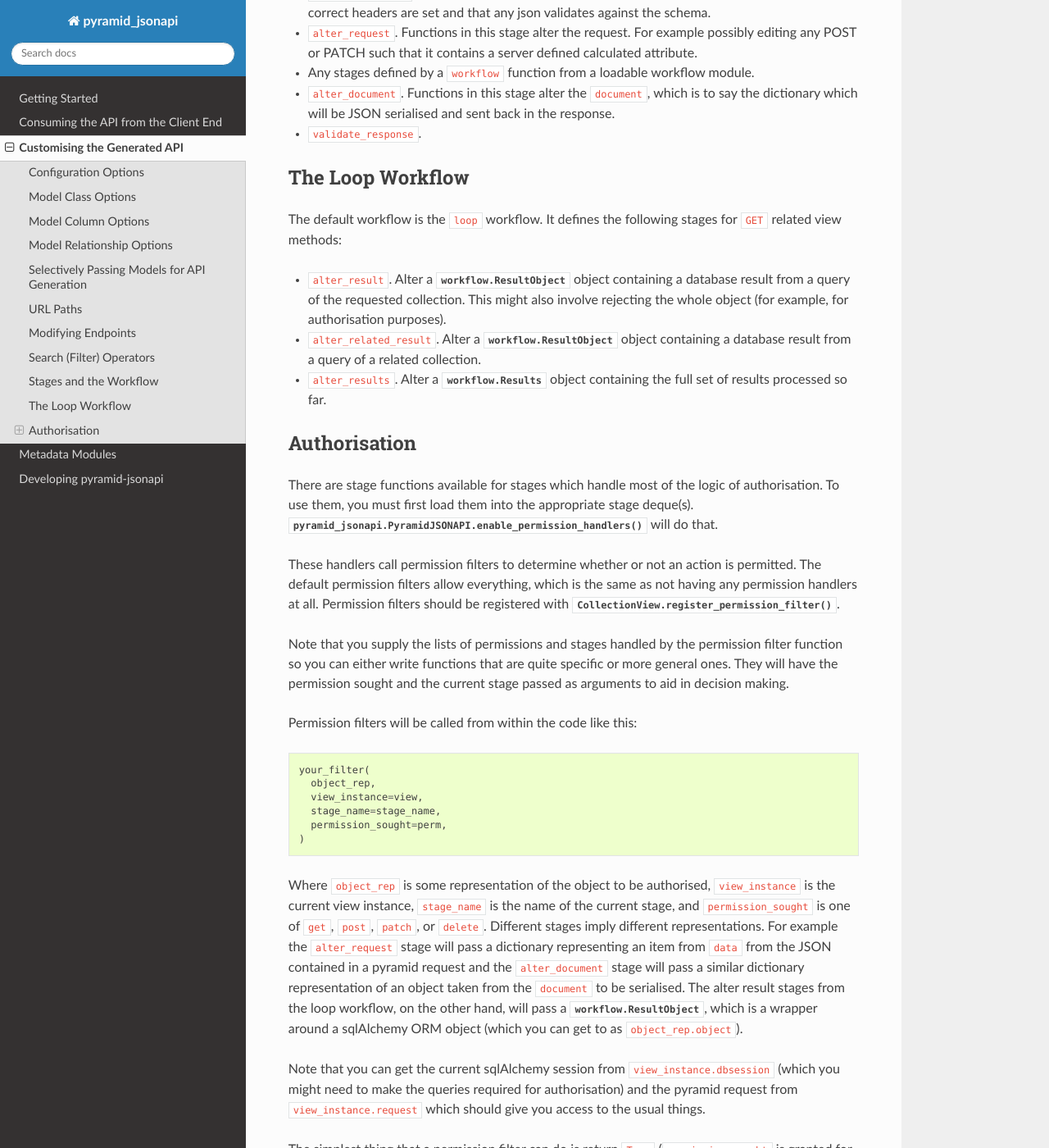
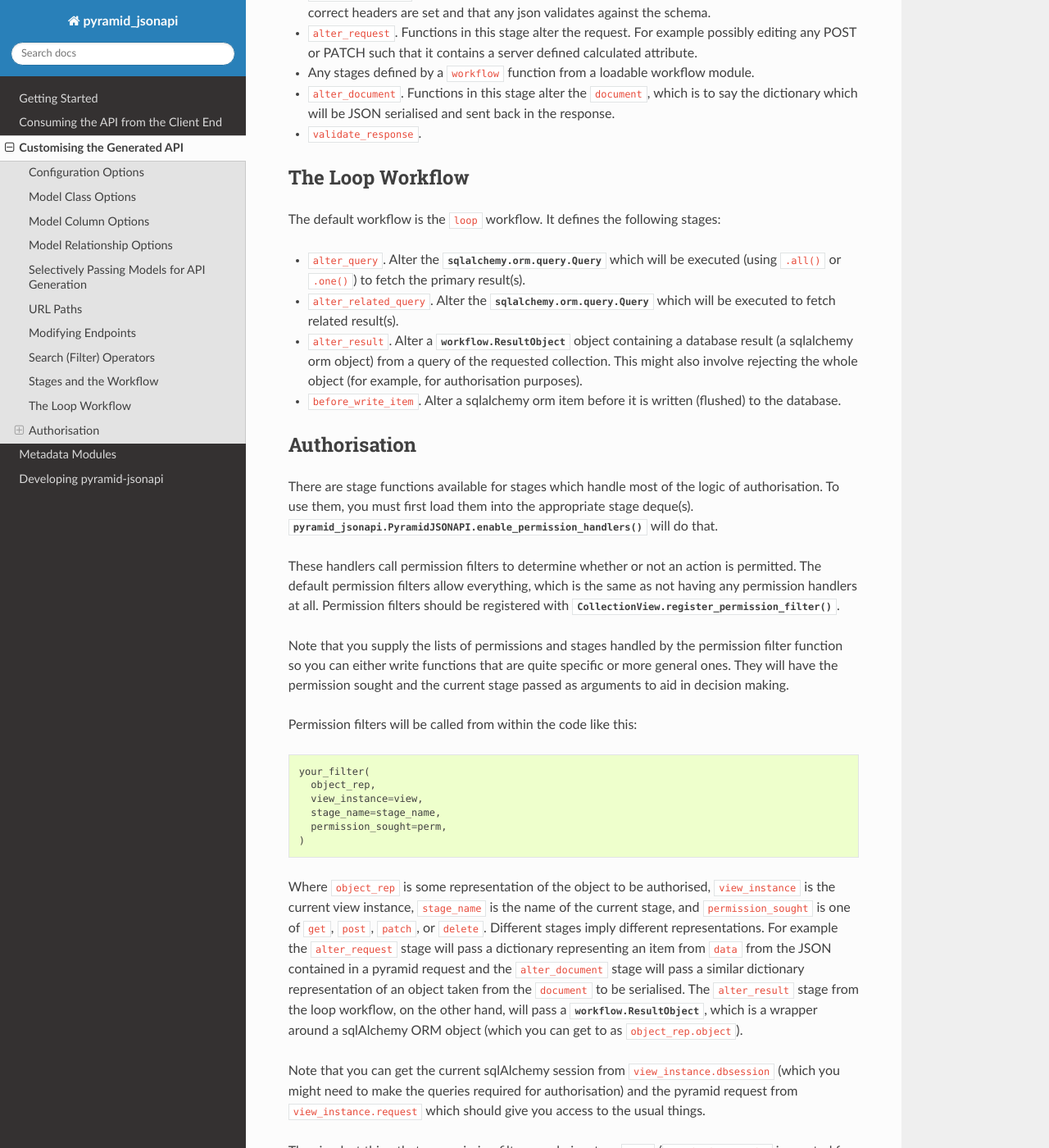
Before and after one commit to colinhiggs/pyramid-jsonapi, a Sphinx documentation site: the page built from docs/source/customisation.rst, in a window 1280 px wide and 1400 px high, scrolled down 6026 px. Shown: the whole window at 82% size. Built offline with Sphinx 7.4.7 and the Read the Docs theme 2.0.0, drawn with Linux system fonts in a browser that asks for light colours; pages that are not in the unit, such as notebooks, are missing from menus; some of the changed text lies outside the part shown.

Commit message:
update stage documentation

```diff
--- a/docs/source/customisation.rst
+++ b/docs/source/customisation.rst
@@ -294,16 +294,18 @@ The stages are run in the following order:
 The Loop Workflow
 -----------------
 
-The default workflow is the ``loop`` workflow. It defines the following stages
-for ``GET`` related view methods:
+The default workflow is the ``loop`` workflow. It defines the following stages:
 
+* ``alter_query``. Alter the :class:`sqlalchemy.orm.query.Query` which will be
+  executed (using ``.all()`` or ``.one()``) to fetch the primary result(s).
+* ``alter_related_query``. Alter the :class:`sqlalchemy.orm.query.Query` which
+  will be executed to fetch related result(s).
 * ``alter_result``. Alter a :class:`workflow.ResultObject` object containing
-  a database result from a query of the requested collection. This might also
-  involve rejecting the whole object (for example, for authorisation purposes).
-* ``alter_related_result``. Alter a :class:`workflow.ResultObject` object
-  containing a database result from a query of a related collection.
-* ``alter_results``. Alter a :class:`workflow.Results` object containing the
-  full set of results processed so far.
+  a database result (a sqlalchemy orm object) from a query of the requested
+  collection. This might also involve rejecting the whole object (for example,
+  for authorisation purposes).
+* ``before_write_item``. Alter a sqlalchemy orm item before it is written
+  (flushed) to the database.
 
 Authorisation
 -------------
@@ -341,7 +343,7 @@ the current stage, and ``permission_sought`` is one of ``get``, ``post``,
 example the ``alter_request`` stage will pass a dictionary representing an item
 from ``data`` from the JSON contained in a pyramid request and the
 ``alter_document`` stage will pass a similar dictionary representation of an
-object taken from the ``document`` to be serialised. The alter result stages
+object taken from the ``document`` to be serialised. The ``alter_result`` stage
 from the loop workflow, on the other hand, will pass a
 :class:`workflow.ResultObject`, which is a wrapper around a sqlAlchemy ORM
 object (which you can get to as ``object_rep.object``).
@@ -368,9 +370,9 @@ Putting that together in some examples:
 
 Let's say you have banned the user 'baddy' and want to authorise GET requests so
 that baddy can no longer fetch blogs. Both the ``alter_document`` and
-``alter_..._result`` stages would make sense as places to influence what will
-be returned by a GET. We will choose the pair ``alter_result`` and
-``alter_related_result`` here so that we are authorising results as soon as
+``alter_result`` stages would make sense as places to influence what will
+be returned by a GET. We will choose ``alter_result`` here so that we are
+authorising results as soon as
 they come from the database. You might have something like this in
 ``__init__.py``:
 
@@ -379,11 +381,11 @@ they come from the database. You might have something like this in
   pj = pyramid_jsonapi.PyramidJSONAPI(config, models)
   pj.enable_permission_handlers(
     ['get'],
-    ['alter_result', 'alter_related_result']
+    ['alter_result']
   )
   pj.view_classes[models.Blogs].register_permission_filter(
     ['get'],
-    ['alter_result', 'alter_related_result'],
+    ['alter_result'],
     lambda obj, view, **kwargs:  view.request.remote_user != 'baddy',
   )
 
@@ -417,7 +419,7 @@ permission filter - we must use the fuller return format.
   pj = pyramid_jsonapi.PyramidJSONAPI(config, models)
   pj.enable_permission_handlers(
     ['get'],
-    ['alter_result', 'alter_related_result']
+    ['alter_result']
   )
 
   def get_person_filter(person, view, **kwargs):
@@ -443,7 +445,7 @@ permission filter - we must use the fuller return format.
 
   pj.view_classes[models.Person].register_permission_filter(
     ['get'],
-    ['alter_result', 'alter_related_result'],
+    ['alter_result'],
     get_person_filter
   )
 
```
